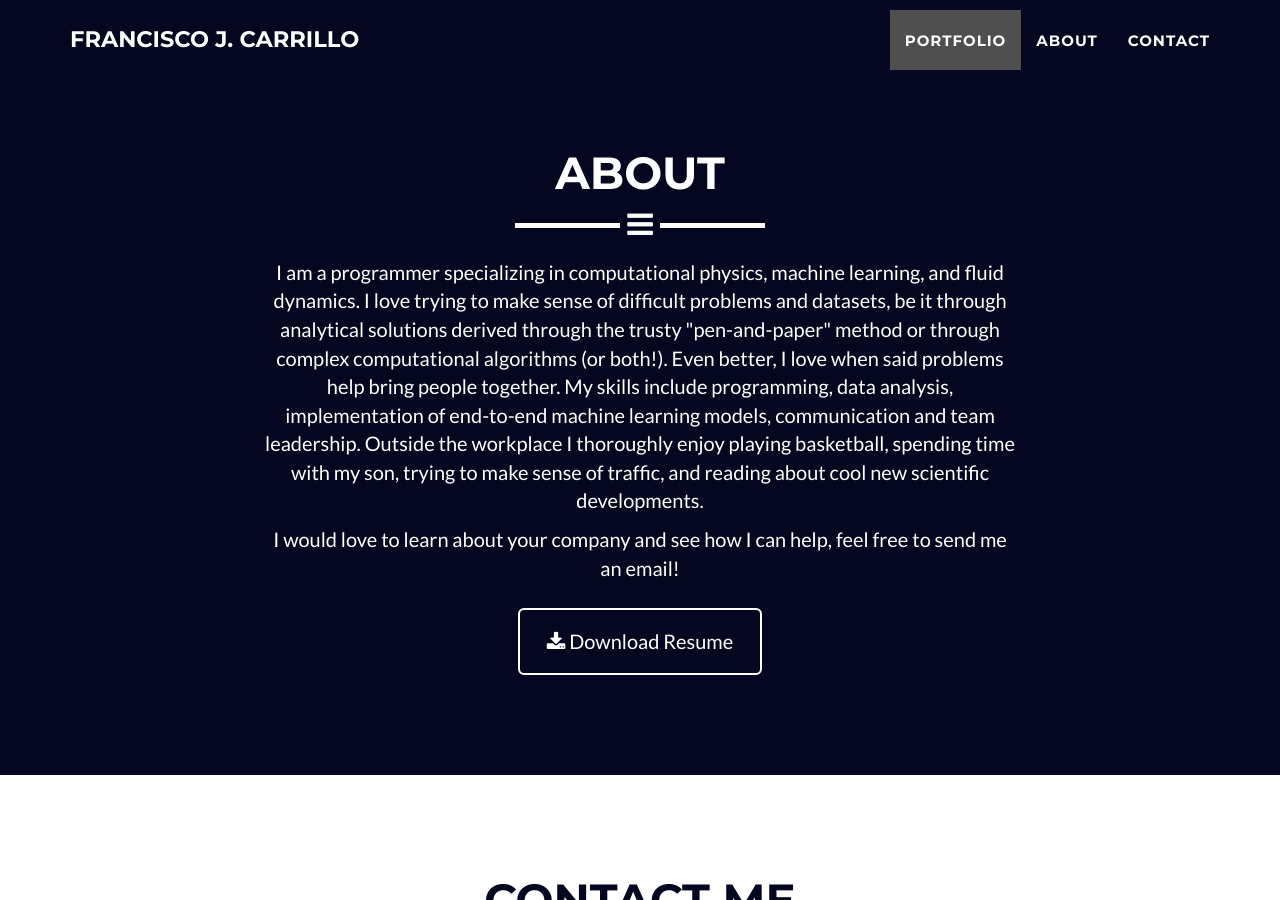
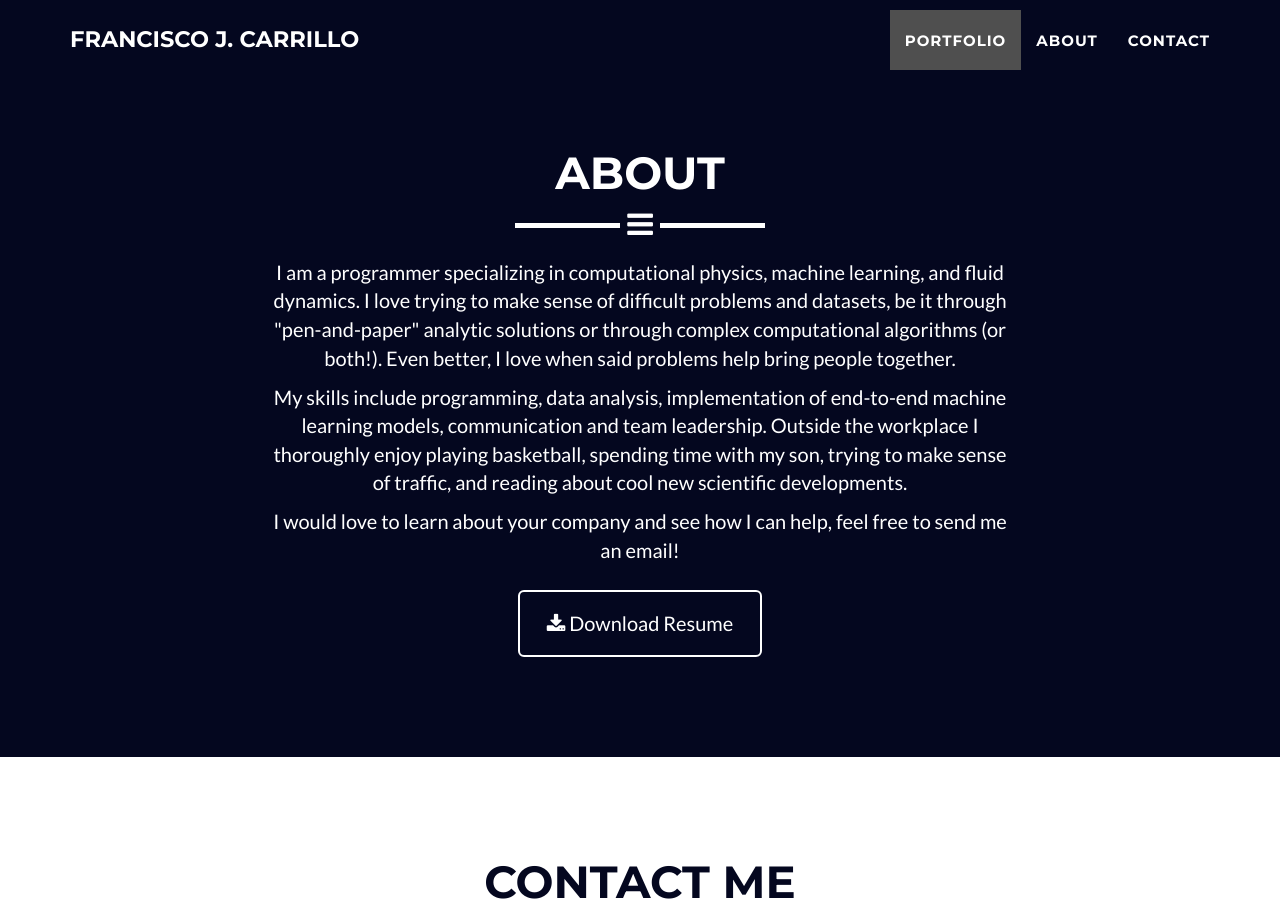
Before and after one commit to Franjcf/Franjcf.github.io, a Jekyll site: the page built from _posts/2020-13-30-Simulation of Multiphase Flow in Deformable Media.markdown, in a window 1280 px wide and 900 px high, scrolled down 2311 px. Built offline with Jekyll 4.4.1, drawn with Linux system fonts in a browser that asks for light colours.

Commit message:
new commit

```diff
--- a/_includes/about.html
+++ b/_includes/about.html
@@ -10,9 +10,12 @@
             <div class="row">
                 <div class="col-lg-8 col-lg-offset-2 text-center">
 
-		    <p>I am a programmer specializing in computational physics, machine learning, and fluid dynamics. I love trying to make sense of difficult problems and datasets, be it through analytical solutions derived through the trusty "pen-and-paper" method or through complex computational algorithms (or both!). Even better, I love when said problems help bring people together.
+		    <p>I am a programmer specializing in computational physics, machine learning, and fluid dynamics. I love trying to make sense of difficult problems and datasets, be it through "pen-and-paper" analytic solutions or through complex computational algorithms (or both!). Even better, I love when said problems help bring people together.
+		    </p>
 
-My skills include programming, data analysis, implementation of end-to-end machine learning models, communication and team leadership. Outside the workplace I thoroughly enjoy playing basketball, spending time with my son, trying to make sense of traffic, and reading about cool new scientific developments. </p>
+		    <p>My skills include programming, data analysis, implementation of end-to-end machine learning models, communication and team leadership. Outside the workplace I thoroughly enjoy playing basketball, spending time with my son, trying to make sense of traffic, and reading about cool new scientific developments.
+		    </p>
+
 		    <p> I would love to learn about your company and see how I can help, feel free to send me an email! </p>
 		    <a href="img/Resume.pdf" download="Resume Francisco J. Carrillo"" class="btn btn-lg btn-outline">
                         <i class="fa fa-download"></i> Download Resume
```
